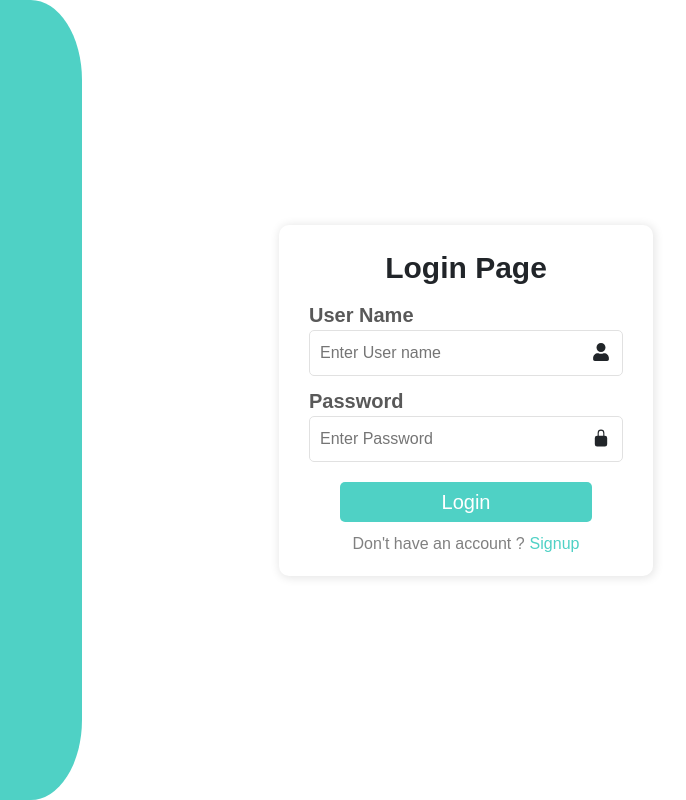
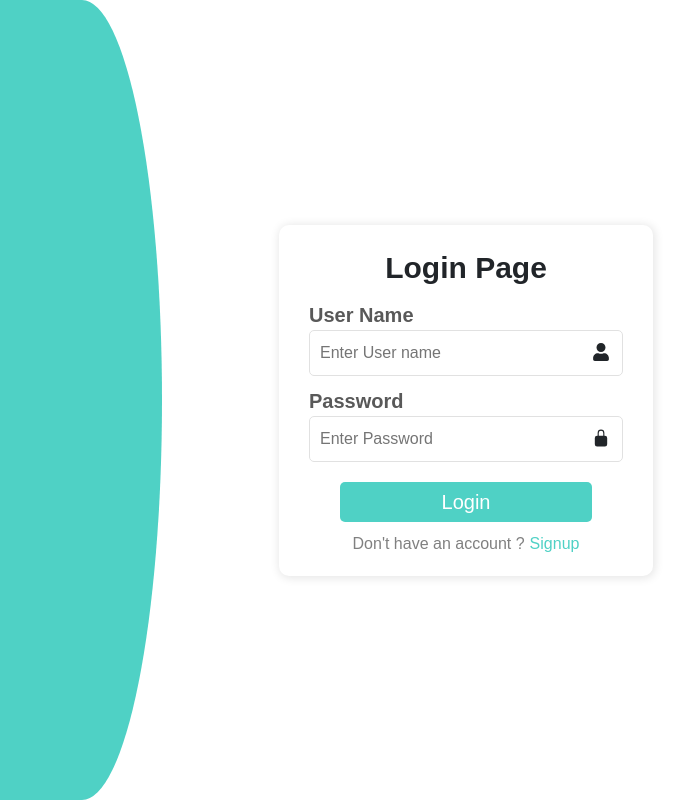
Before and after one commit to FutureInfosysTechnology/FUTUREINFOSYSYSOFTYWARE, a React (Create React App) app: page /#/login in a window 1280 px wide. Shown: the whole page, without its empty margins (430-1116 px from the left). Built offline with nearby package versions, Linux system fonts and the light colour scheme.

Commit message:
updation

```diff
--- a/src/components/Admin Master/Area Control/MultipleCity.jsx
+++ b/src/components/Admin Master/Area Control/MultipleCity.jsx
@@ -64,8 +64,8 @@ function MultipleCity() {
         }
 
         const response = await getApi(query);
-
         setmultipleCity(Array.isArray(response.data) ? response.data : []);
+        setTotalPages(Math.ceil(response.totalRecords/rowsPerPage));
 
 
     } catch (err) {
--- a/src/components/Admin Master/Area Control/Zonemaster/ServicesApi.js
+++ b/src/components/Admin Master/Area Control/Zonemaster/ServicesApi.js
@@ -84,7 +84,7 @@ import 'react-toastify/dist/ReactToastify.css';
 
 const apiClient = axios.create({
   baseURL: 'http://localhost:3200',
-  // baseURL: 'https://speedlogisticsindia.com/Tracking',
+  // baseURL: 'https://speedlogisticsindia.com/WebApi/TCI/Tracking',
   headers: {
     'Content-Type': 'application/json',
   },
--- a/src/components/Admin Master/CustomerList/CustomerList.jsx
+++ b/src/components/Admin Master/CustomerList/CustomerList.jsx
@@ -9,6 +9,7 @@ const ProductWiseFuel = React.lazy(() => import("./ProductWiseFuel"));
 const OdaMaster = React.lazy(() => import("../Customer Charges/OdaMaster"));
 const CustomerRate = React.lazy(() => import("./CustomerRate"));
 const CustomerVolumetric = React.lazy(() => import("./CustomerVolumetric"));
+const CustRateUpload = React.lazy(() => import("../../Booking/InternationalBooking/CustRateUpload"));
 
 function CustomerList() {
   // 🔹 Load permissions
@@ -19,6 +20,7 @@ function CustomerList() {
   const allTabs = [
     { id: "zone", label: "Customer Name", component: <CustomerName />, show: has("CustomerName") },
     { id: "state", label: "Customer Rate", component: <CustomerRate />, show: has("CustomerRate") },
+    { id: "CRate", label: "Customer Rate Upload", component: <CustRateUpload />, show: 1 },
     { id: "multiple", label: "Customer Charges", component: <ProductWiseFuel />, show: has("CustomerCharges") },
     { id: "shipper", label: "Customer ODA", component: <OdaMaster />, show: has("CustomerOda") },
     { id: "country", label: "Customer Volumetric", component: <CustomerVolumetric />, show: has("CustomerVolumetric") }
--- a/src/components/Admin Master/Vendor Master/VendorMaster.jsx
+++ b/src/components/Admin Master/Vendor Master/VendorMaster.jsx
@@ -7,6 +7,7 @@ const VendorName = React.lazy(() => import("./VendorName"));
 const VendorRate = React.lazy(() => import("./VendorRate"));
 const VendorFuel = React.lazy(() => import("./VendorFuel"));
 const VendorGst = React.lazy(() => import("./VendorGst"));
+const VenRateUpload = React.lazy(() => import("../../Booking/InternationalBooking/VenRateUpload"));
 
 function VendorMaster() {
   // Load permissions
@@ -27,6 +28,7 @@ function VendorMaster() {
       component: <VendorRate />,
       show: has("VendorRate"),
     },
+    { id: "CVRate", label: "Vendor Rate Upload", component: <VenRateUpload />, show: 1 },
     {
       id: "state",
       label: "Vendor Charges",
--- a/src/components/Booking/InternationalBooking/International.jsx
+++ b/src/components/Booking/InternationalBooking/International.jsx
@@ -20,10 +20,6 @@ function DailyBooking() {
 
   // ===================== TABS LIST WITH PERMISSIONS =====================
   const tabs = [
-
-
-    { id: "CRate", label: "Customer Rate Upload", component: <CustRateUpload />, show: 1 },
-    { id: "CVRate", label: "Vendor Rate Upload", component: <VenRateUpload />, show: 1 },
     { id: "Manifest", label: "Activity Upload", component: <ActivityUpload />, show:1 },
 
   ];
--- a/src/components/Login-pages/Login.jsx
+++ b/src/components/Login-pages/Login.jsx
@@ -1,9 +1,8 @@
-import { Link } from "react-router-dom";
 import "./Login1.css";
 import { useState } from "react";
 import { IoLockOpen, IoLockClosed } from "react-icons/io5";
 import { FaUser } from "react-icons/fa";
-import bike from "../../Assets/Images/bike3.png"
+import bike from "../../Assets/Images/LOGO.png"
 import logo from "../../Assets/Images/LOGO.jfif"
 import Swal from "sweetalert2";
 import { getApi } from "../Admin Master/Area Control/Zonemaster/ServicesApi";
--- a/src/components/Login-pages/Login1.css
+++ b/src/components/Login-pages/Login1.css
@@ -43,8 +43,8 @@
 .left{
     width: 40%;
     background-color:#4FD1C5;
-    border-top-right-radius: 10%;
-    border-bottom-right-radius: 10%;
+    /* border-top-right-radius: 30%; */
+    /* border-bottom-right-radius: 30%; */
     display: flex;
     flex-direction: column;
     align-items: center;
@@ -58,11 +58,11 @@
     display: flex;
     justify-content: end;
     height: 350px;
-    width: 100%;
+    width: 90%;
 }
 .left .bike img{
     width:100%;
-    height: 400px;
+    height: 350px;
 }
 .left .logo{
     width:50%;
@@ -81,15 +81,31 @@
     font-size: 20px;
     font-weight: bolder;
 }
-.right{
-   width: 60%;
-   height: auto;
-   background-color:white;
-   padding:10px;
-   display: flex;
-   justify-content: center;
-   align-items: center;
+.right {
+    width: 60%;
+    position: relative;
+    background-color: white;
+    padding: 10px;
+
+    display: flex;
+    justify-content: center;
+    align-items: center;
+
+    overflow: hidden; /* important */
 }
+
+.right::before {
+    content: "";
+    position: absolute;
+    top: 0;
+    left: -80px;              /* curve comes from left */
+    width: 160px;
+    height: 100%;
+    background-color: #4FD1C5; /* same as left section */
+    border-top-right-radius: 50%;
+    border-bottom-right-radius: 50%;
+}
+
 .form-page{
     width: 50%;
     padding: 20px;
@@ -177,6 +193,9 @@
         align-items: center;
         justify-content: center;
     }
+    .right::before {
+        display: none;   /* 🔥 curve disabled */
+    }
 
     .form-page {
         width: 60%;
@@ -212,6 +231,9 @@
         align-items: center;
         justify-content: center;
     }
+    .right::before {
+        display: none;   /* 🔥 curve disabled */
+    }
 
     .mobile-logo {
         display: flex;
```
Also changed, not shown: src/VendorLogo/LOGO.jfif (added), 1 other file (tests, documents, lock files or other folders).
